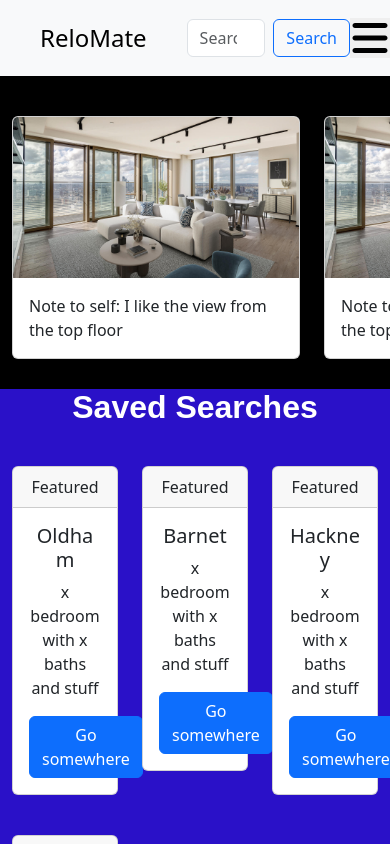
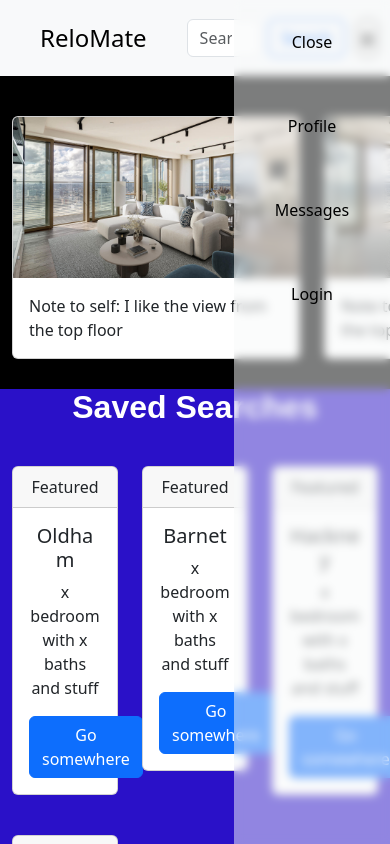
Before and after one commit to RAYD2/Flatmates_App, a React (Create React App) app in the folder relomate/: page / in a window 390 px wide. Both pictures are taken after a click on the button 370 px from the left and 38 px from the top of the page. Shown: the top 844 px of the page. Built offline with nearby package versions, Linux system fonts and the light colour scheme.

Commit message:
dropdown

```diff
--- a/relomate/src/Components/Navbar.js
+++ b/relomate/src/Components/Navbar.js
@@ -20,6 +20,13 @@ function NavBar() {
       // Optionally, update state or show error message to the user
     }
   };
+
+
+  const [isOpen, setIsOpen] = useState(false);
+
+  const toggleMenu = () => {
+    setIsOpen(!isOpen);
+  }
 
   const location = useLocation();
   // TODO: Hover effects, dynamic css based on location
@@ -57,9 +64,23 @@ function NavBar() {
           </form>
 
 
-          <button className="menu-button">
-            <img src={bars} style={{ width: '40px', height: '40px', padding: '0px' }}/>
-          </button>
+          <button className="menu-button" onClick={toggleMenu}>
+            <img src={bars}/>
+
+            {
+              isOpen && (
+                <div className="dropdown-container">
+                  <div className="dropdown-list">
+                    <button className="dropdown-default" onClick={toggleMenu}>Close</button>
+                    <Link to ='/Profile' className={location.pathname === '/Profile' ? 'dropdown-selected' : 'dropdown-default'}>Profile</Link>
+                    <Link to ='/Messages' className={location.pathname === '/Messages' ? 'dropdown-selected' : 'dropdown-default'}>Messages</Link>
+                    <Link to ='/Login' className={location.pathname === '/Login' ? 'dropdown-selected' : 'dropdown-default'}>Login</Link>
+                  </div>
+                </div>
+              )
+            }
+            </button>
+
         </div>
       </nav>
     </>
--- a/relomate/src/componentStyles/Navbar.css
+++ b/relomate/src/componentStyles/Navbar.css
@@ -43,7 +43,6 @@
   background: lightgray;
 }
 
-
 .nav-selected{
   border-radius: 20px;
   background: lightgray;
@@ -61,5 +60,66 @@
 
   .menu-button{
     display: block;
+
+    height: 40px;
+    width: 40px;
+
+    margin: 10px;
+    padding: 5px;
+
+    border: 1px solid grey;
+    border-radius: 10px;
+
+    transition: 0.4s ease-in;
+  }
+
+  .menu-button:hover{
+    background: lightgray;
+    transition: 0.4s ease-in;
+  }
+
+  .d-flex{
+    display: none;
+  }
+
+  .dropdown-container{
+    position: fixed;
+    top: 0;
+    right: 0;
+    width: 40%;
+    height: 100vh;
+    background-color: rgb(248, 249, 250, 0.5);
+    backdrop-filter: blur(5px); /* Adjust the blur radius as needed */
+    z-index: 1;
+  }
+
+  .dropdown-list{
+    display: flex;
+    flex-direction: column;
+    text-align: center;
+  }
+
+  .dropdown-default{
+    padding: 30px;
+
+    text-decoration: none;
+    color: black;
+
+    transition: 0.4s ease-in;
+    background: none;
+  }
+  .dropdown-default:hover{
+    background: lightgray;
+  }
+
+  .dropdown-selected{
+    padding: 30px;
+
+    cursor: default;
+    text-decoration: none;
+    color: black;
+
+    transition: 0.4s ease-in;
+    background: none;
   }
 }
```
